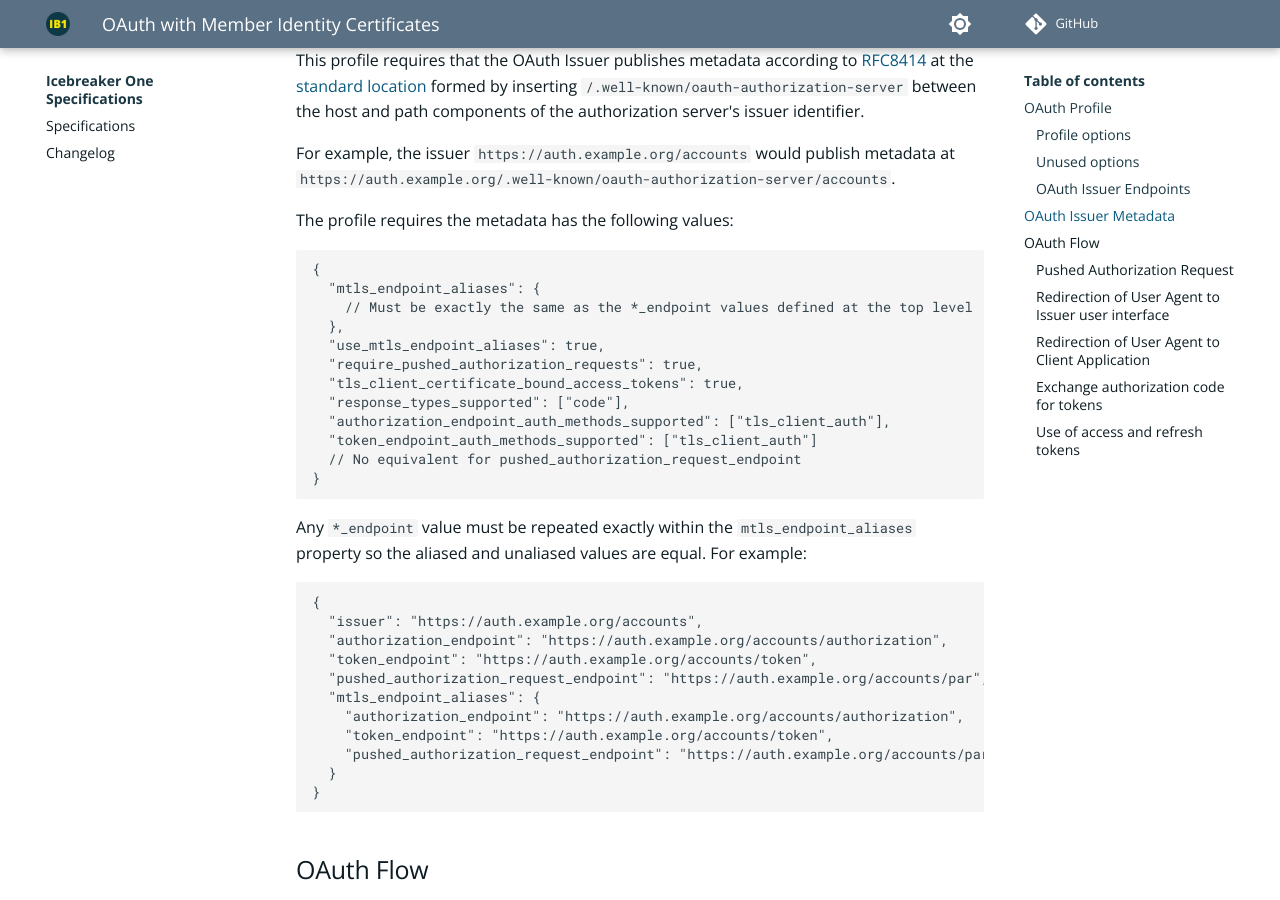
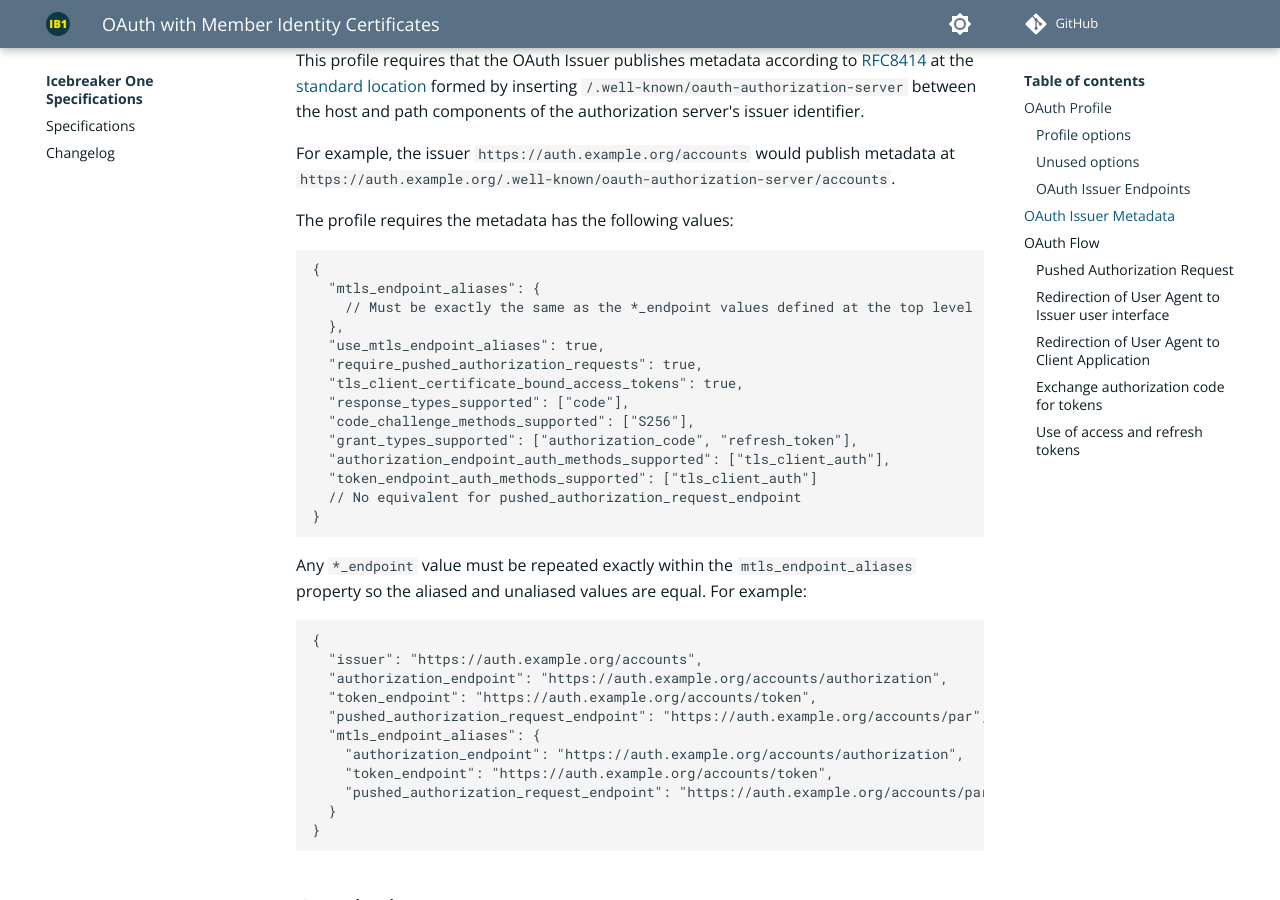
Before and after one commit to icebreakerone/ib1-technical-specifications, an MkDocs documentation site: the page built from docs/oauth-with-member-identity-certificates/1.0.md, in a window 1280 px wide and 900 px high, scrolled down 1661 px. Built offline with MkDocs 1.6.1 and Material for MkDocs 9.7.7, drawn with Linux system fonts in a browser that asks for light colours; comment, search, counter and statistics services are not loaded.

Commit message:
Add grant_types_supported

```diff
--- a/docs/oauth-with-member-identity-certificates/1.0.md
+++ b/docs/oauth-with-member-identity-certificates/1.0.md
@@ -59,6 +59,8 @@ The profile requires the metadata has the following values:
   "require_pushed_authorization_requests": true,
   "tls_client_certificate_bound_access_tokens": true,
   "response_types_supported": ["code"],
+  "code_challenge_methods_supported": ["S256"],
+  "grant_types_supported": ["authorization_code", "refresh_token"],
   "authorization_endpoint_auth_methods_supported": ["tls_client_auth"],
   "token_endpoint_auth_methods_supported": ["tls_client_auth"]
   // No equivalent for pushed_authorization_request_endpoint
```
